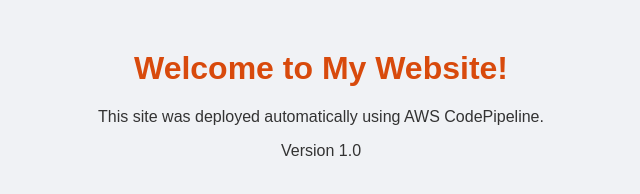
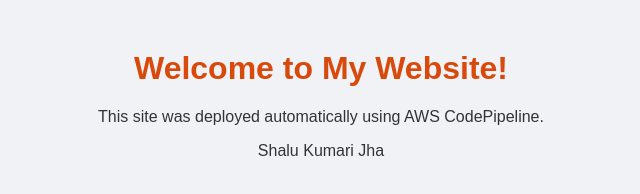
Before and after one commit to kimshalu/Aws-code-pipeline-github-demo, a plain HTML site: page index.html in a window 1280 px wide. Shown: the full height of the page, 319-959 px from the left. Drawn offline with Linux system fonts and the light colour scheme.

Commit message:
Update version information in index.html

```diff
--- a/index.html
+++ b/index.html
@@ -8,6 +8,6 @@
 <body>
     <h1>Welcome to My Website!</h1>
     <p>This site was deployed automatically using AWS CodePipeline.</p>
-    <p>Version 1.0</p>
+    <p>Shalu Kumari Jha</p>
 </body>
 </html>
```
